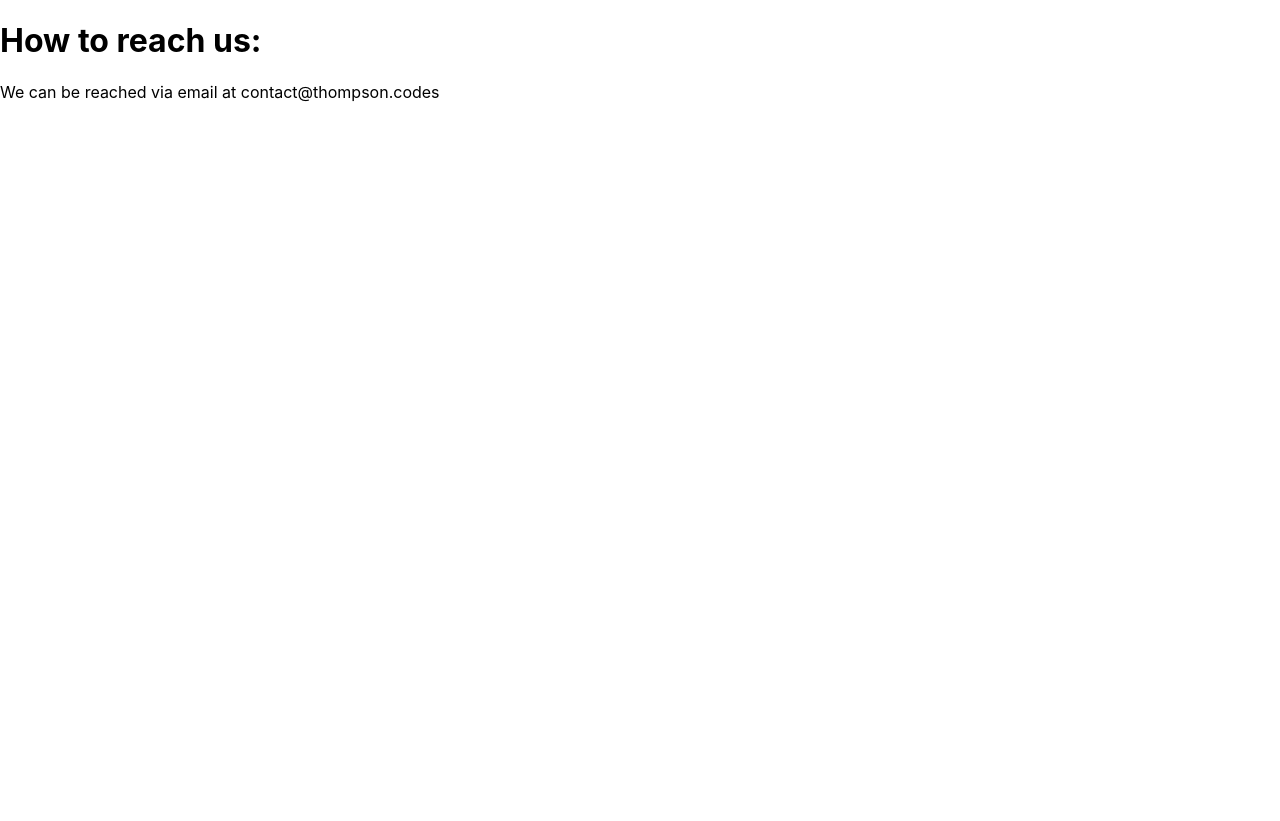
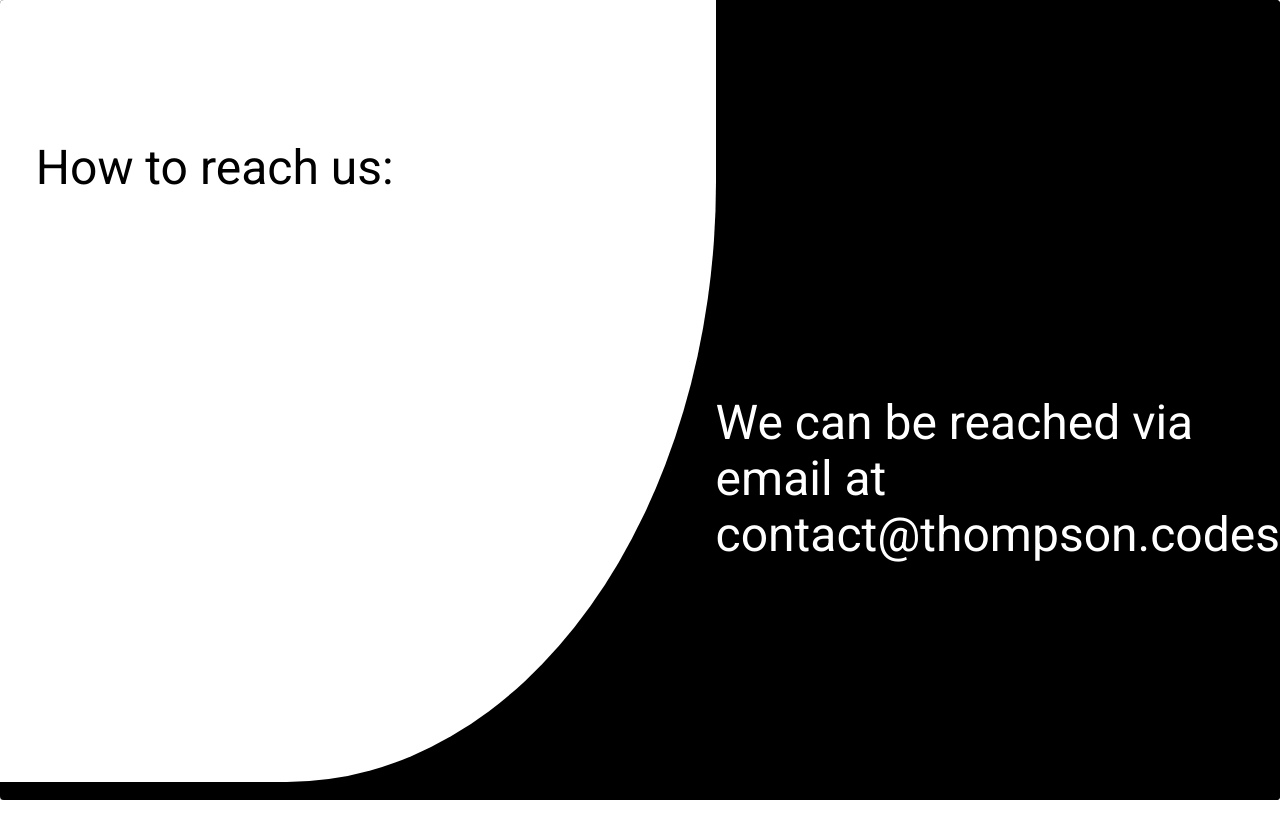
Before and after one commit to thompson-codes-llc/thompson.codes, a React (Create React App) app: page /contact in a window 1280 px wide. After the commit the page ends 800 px from the top, so only its background shows below. Built offline with nearby package versions, Linux system fonts and the light colour scheme.

Commit message:
contact page

```diff
--- a/src/pages/about.js
+++ b/src/pages/about.js
@@ -1,5 +1,4 @@
 import React from 'react';
-import { Layout } from '../components/layout';
 import { Box, Card, Typography } from '@mui/material';
 
 const About = () => {
--- a/src/pages/contact.js
+++ b/src/pages/contact.js
@@ -1,10 +1,62 @@
 import React from 'react';
+import { Box, Card, Typography } from '@mui/material';
 
-export default function Contact() {
+const Contact = () => {
   return (
-    <div>
-      <h1>How to reach us:</h1>
-      <div>We can be reached via email at contact@thompson.codes</div>
-    </div>
-  )
+    <Card
+      sx={{
+        display: "flex",
+        flexDirection: "row",
+        bgcolor: "black",
+        height: "100%",
+      }}
+    >
+      <Box
+        sx={{
+          bgcolor: "white",
+          borderRadius: "0 20% 60% 0%",
+          flex: 1.5,
+          height: "125%",
+          margin: "-17% 0 0% 0%",
+          display: "flex",
+          flexDirection: "column",
+          alignItems: "baseline"
+        }}
+      >
+        <Typography
+          variant="h3"
+          sx={{
+            color: "black",
+            marginTop: "50%",
+            marginLeft: "5%",
+            marginRight: "5%"
+          }}
+        >
+          How to reach us:
+        </Typography>
+      </Box>
+      <Box
+        sx={{
+          bgcolor: "black",
+          flex: 1,
+          height: "1000px",
+
+        }}
+      >
+        <Typography
+          variant="h3"
+          sx={{
+            color: "white",
+            marginTop: "70%",
+            marginLeft: "0%"
+          }}
+        >
+          We can be reached via email at contact@thompson.codes
+        </Typography>
+      </Box>
+
+    </Card>
+  );
 }
+
+export default Contact;
```
